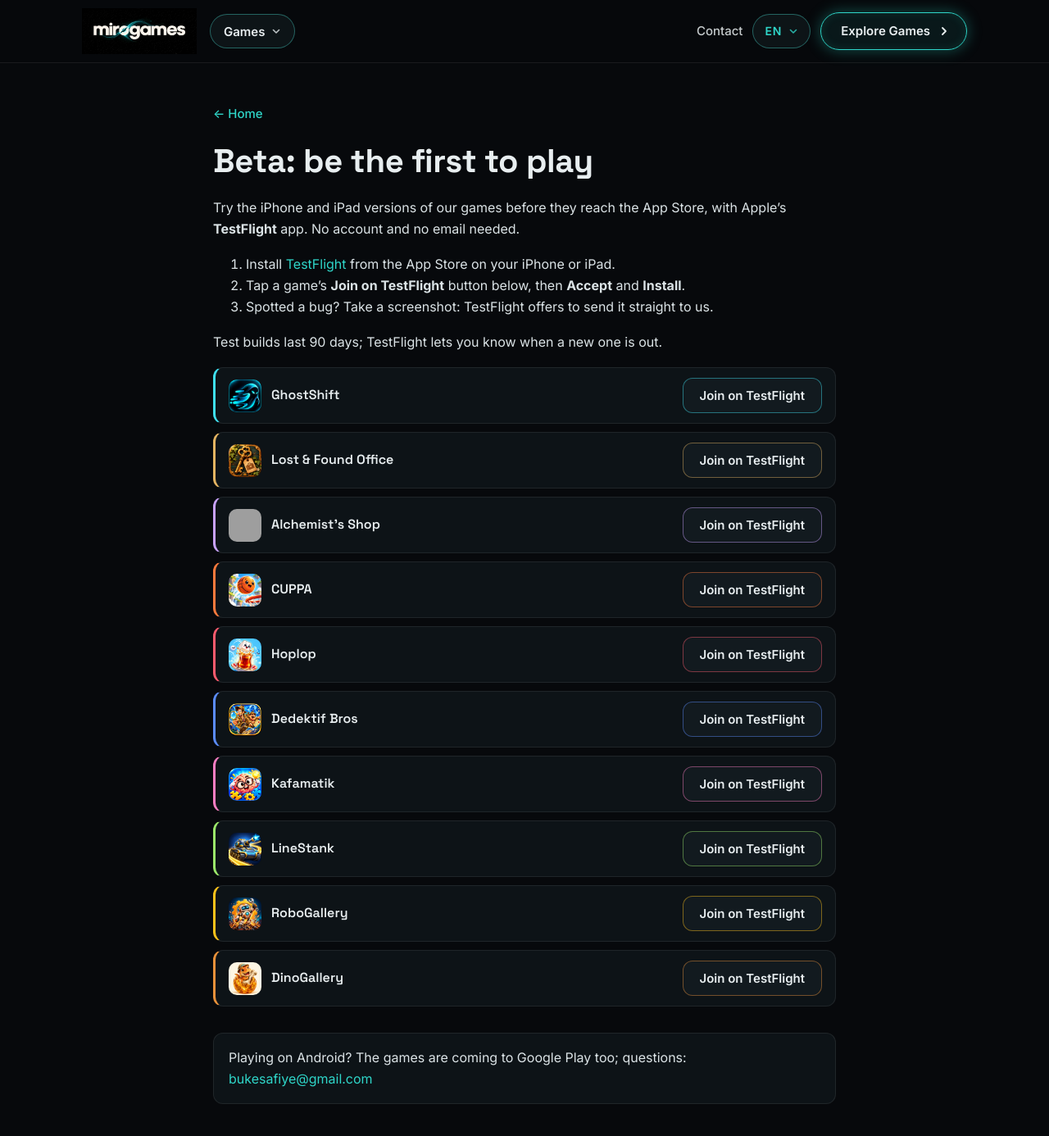
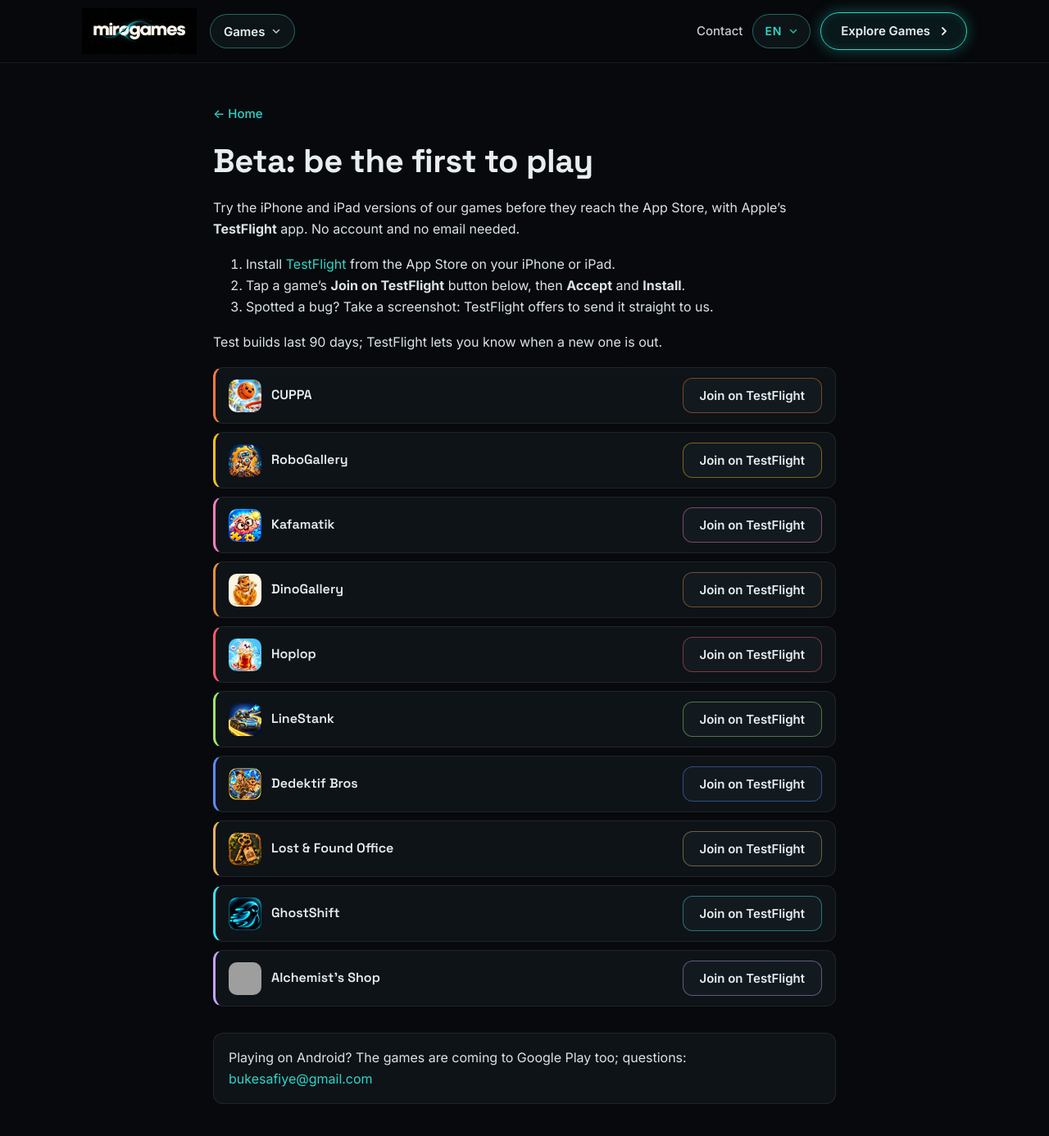
Before and after one commit to bukesafiye/bukesafiye.github.io, a Jekyll site: the page built from beta.md, in a window 1280 px wide and 1400 px high. Shown: the top 1386 px of the window at 82% size. Built offline with Jekyll 4.4.1, drawn with Linux system fonts in a browser that asks for light colours; grey boxes are pictures that could not be loaded.

Commit message:
Beta sayfası: oyun sırası beta alanıyla belirleniyor
Co-Authored-By: Claude Opus 5.5 <noreply@anthropic.com>

```diff
--- a/beta.md
+++ b/beta.md
@@ -32,13 +32,14 @@ Test builds last 90 days; TestFlight lets you know when a new one is out.
 </div>
 
 <ul class="dev-games beta-games">
-  {%- for g in site.data.games %}{% if g.testflight %}
+  {%- assign beta_games = site.data.games | where_exp: "g", "g.testflight" | sort: "beta" %}
+  {%- for g in beta_games %}
   {%- assign url = '/Store/' | append: g.slug | append: '/' %}
   <li style="--c: {{ g.color }}">
     <a class="dev-game" href="{{ url | relative_url }}"><img src="{{ g.icon | relative_url }}" alt="" width="40" height="40" loading="lazy">{% if g.name.tr == g.name.en %}{{ g.name.tr }}{% else %}<span class="tr">{{ g.name.tr }}</span><span class="en">{{ g.name.en }}</span>{% endif %}</a>
     <a class="btn" href="{{ g.testflight }}" rel="noopener"><span class="tr">TestFlight'ta katıl</span><span class="en">Join on TestFlight</span></a>
   </li>
-  {%- endif %}{% endfor %}
+  {%- endfor %}
 </ul>
 
 <p class="contact-line"><span class="tr">Android'de mi oynuyorsun? Oyunlar Google Play'e de geliyor; soruların için:</span><span class="en">Playing on Android? The games are coming to Google Play too; questions:</span> <a href="mailto:bukesafiye@gmail.com">bukesafiye@gmail.com</a></p>
```
Also changed, not shown: _data/games.yml (+10 -0 lines).
